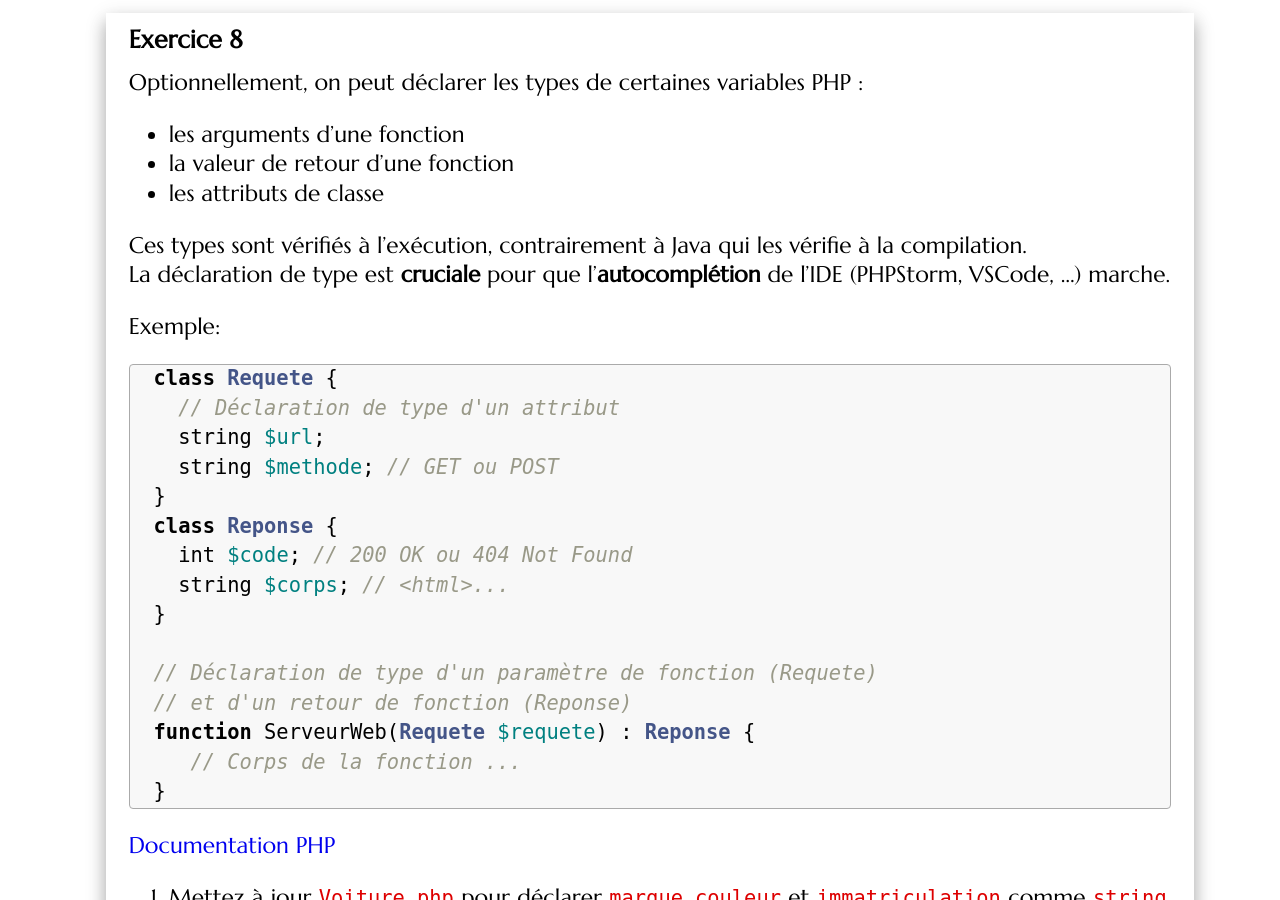
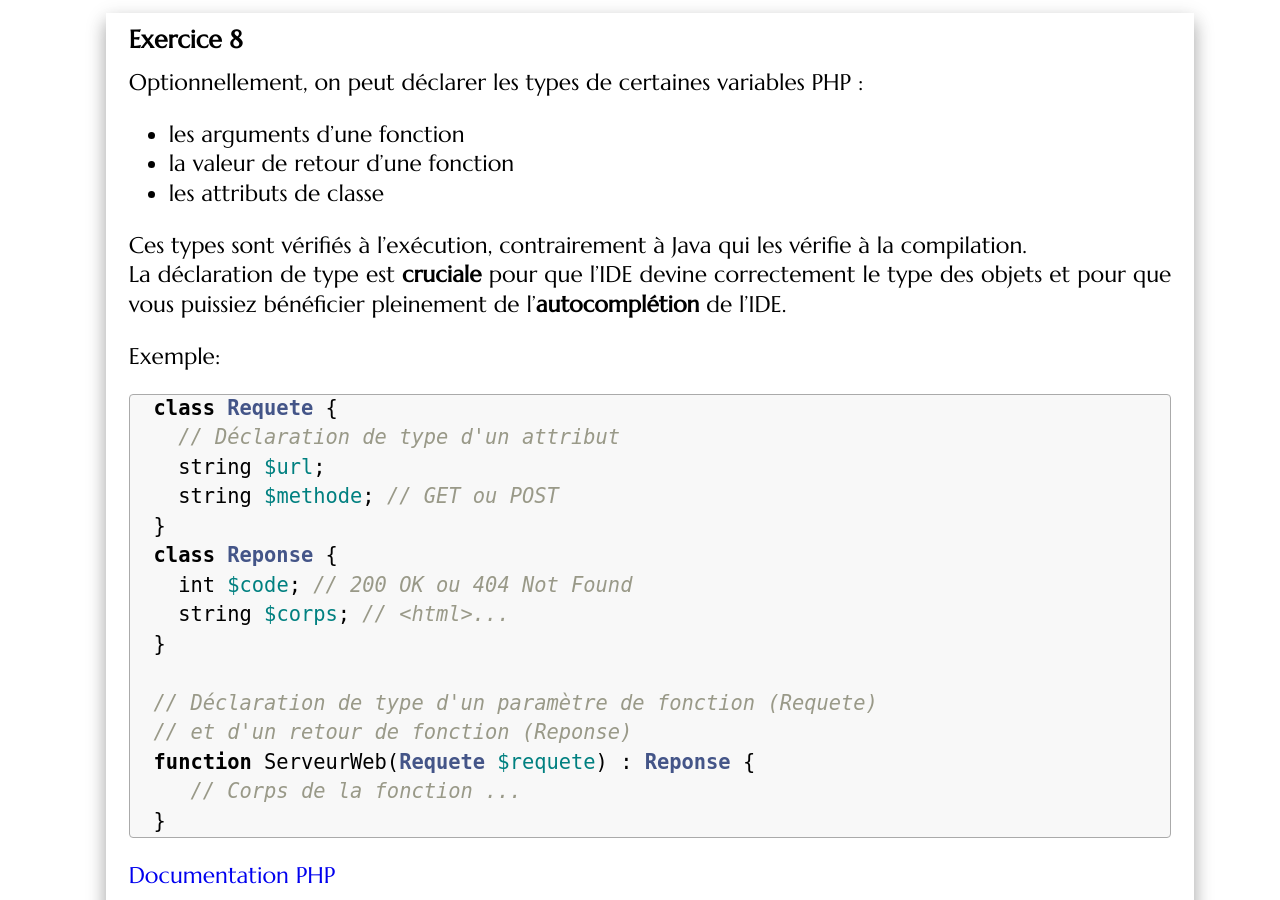
Before and after one commit to romainlebreton/R3.01-DeveloppementWeb, a Jekyll site: the page built from tutorials/tutorial1.md, in a window 1280 px wide and 900 px high, scrolled down 15636 px. Built offline with Jekyll 4.4.1, drawn with Linux system fonts in a browser that asks for light colours; some web fonts are replaced.

Commit message:
autocompletion

````diff
--- a/tutorials/tutorial1.md
+++ b/tutorials/tutorial1.md
@@ -708,7 +708,7 @@ Optionnellement, on peut déclarer les types de certaines variables PHP :
 * les attributs de classe
 
 Ces types sont vérifiés à l'exécution, contrairement à Java qui les vérifie à la compilation.
-La déclaration de type est **cruciale** pour que l'**autocomplétion** de l'IDE (PHPStorm, VSCode, ...) marche.
+La déclaration de type est **cruciale** pour que l'IDE devine correctement le type des objets et pour que vous puissiez bénéficier pleinement de l'**autocomplétion** de l'IDE.
 
 Exemple:
 ```php
````
